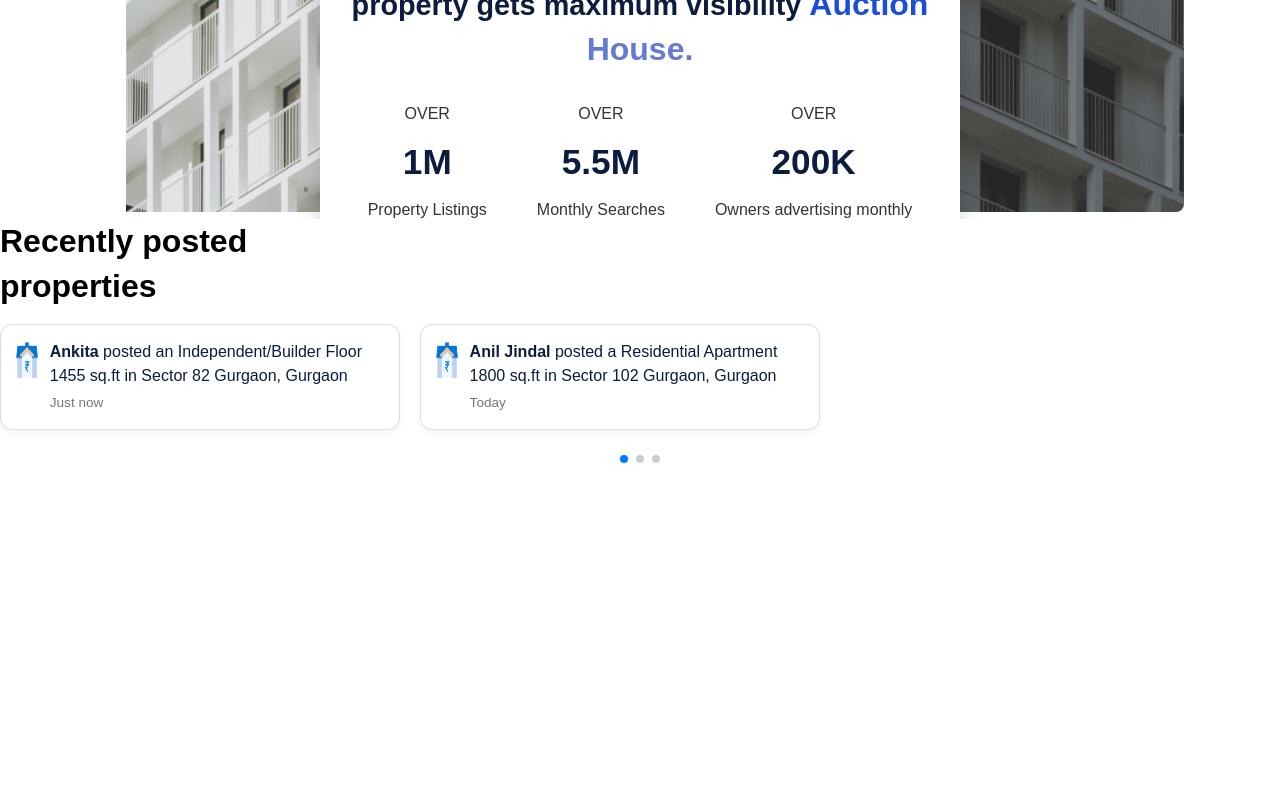
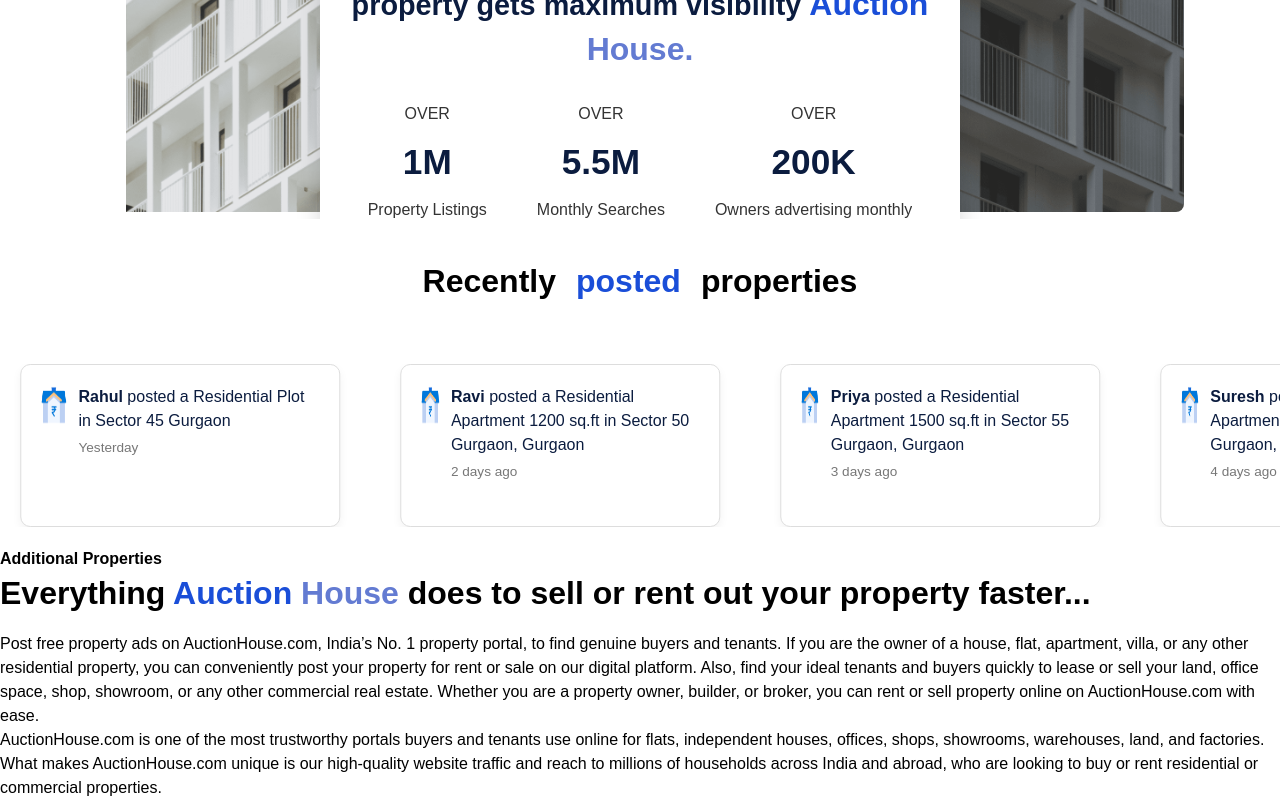
Before and after one commit to Yash990-bit/EstateEdge, a React (Vite) app: page /sell in a window 1280 px wide. Shown: the part 1545-2345 px from the top of the page. Before the commit the page ends 2008 px from the top, so only its background shows below. Built offline with nearby package versions, Linux system fonts and the light colour scheme.

Commit message:
add post scroll

```diff
--- a/src/assets/components/Sell.css
+++ b/src/assets/components/Sell.css
@@ -263,6 +263,21 @@
     color: #333;
   }
 
+  .recently-properties{
+    display: flex;
+    justify-content: center;
+    align-items: center;
+    gap: 20px;
+    padding: 40px 20px;
+    border-radius: 3px;
+    width: 100%;
+    margin: 0;
+  }
+
+  .recently-properties span{
+    color: #1a4ed8;
+  }
+
   .recently-posted-container {
     padding: 40px 20px;
     background-color: #fff;
@@ -280,11 +295,11 @@
     gap: 20px;
     overflow-x: auto;
     padding-bottom: 10px;
-    scrollbar-width: none; /* Firefox */
+    scrollbar-width: none;
   }
 
   .posted-list::-webkit-scrollbar {
-    display: none; /* Chrome, Safari */
+    display: none;
   }
 
   .posted-card {
@@ -340,3 +355,44 @@
   .dot.active {
     background: #007bff;
   }
+
+  .posted-marquee {
+    width: 100%;
+    overflow: hidden;
+    position: relative;
+    padding: 20px 0;
+  }
+
+  .posted-track {
+    display: flex;
+    width: max-content;
+    animation: marquee 40s linear infinite;
+  }
+
+  .posted-card {
+    flex: 0 0 auto;
+    width: 320px;
+    margin-right: 60px;
+    border-radius: 10px;
+    padding: 20px;
+    box-shadow: 0 4px 10px rgba(0, 0, 0, 0.05);
+    text-align: left;
+  }
+
+  @keyframes marquee {
+    0% {
+      transform: translateX(0);
+    }
+    45% {
+      transform: translateX(-50%);
+    }
+    50% {
+      transform: translateX(-50%);
+    }
+    95% {
+      transform: translateX(-100%);
+    }
+    100% {
+      transform: translateX(-100%);
+    }
+  }
--- a/src/assets/components/Sell.jsx
+++ b/src/assets/components/Sell.jsx
@@ -24,8 +24,33 @@
       post: 'posted a Residential Apartment 1800 sq.ft in Sector 102 Gurgaon, Gurgaon',
       time: 'Today',
     },
-    // Add more posts if needed
+    {
+      id: 3,
+      user: 'Rahul',
+      post: 'posted a Residential Plot in Sector 45 Gurgaon',
+      time: 'Yesterday',
+    },
+    {
+      id:4,
+      user:'Ravi',
+      post:'posted a Residential Apartment 1200 sq.ft in Sector 50 Gurgaon, Gurgaon',
+      time:'2 days ago',
+    },
+    {
+      id: 5,
+      user: 'Priya',
+      post: 'posted a Residential Apartment 1500 sq.ft in Sector 55 Gurgaon, Gurgaon',
+      time: '3 days ago',
+    },
+    {
+      id: 6,
+      user: 'Suresh',
+      post: 'posted a Residential Apartment 2000 sq.ft in Sector 78 Gurgaon, Gurgaon',
+      time: '4 days ago',
+    },
   ];
+
+
 
   return (
     <>
@@ -113,9 +138,10 @@
       </div>
 
       <div className="recently">
-        <h2 className="recently-properties">Recently posted<br/> properties</h2>
-        <div className="posted-list">
-        {posts.map(item => (
+      <h2 className="recently-properties">Recently <span>posted</span> properties</h2>
+    <div className="posted-marquee">
+    <div className="posted-track">
+      {posts.map((item) => (
         <div key={item.id} className="posted-card">
           <img src={house} alt="Icon" className="posted-icon" />
           <div className="posted-info">
@@ -124,13 +150,24 @@
           </div>
         </div>
       ))}
+      {posts.map((item) => (
+        <div key={`dup-${item.id}`} className="posted-card">
+          <img src={house} alt="Icon" className="posted-icon" />
+          <div className="posted-info">
+            <strong>{item.user}</strong> {item.post}
+            <p className="posted-time">{item.time}</p>
+          </div>
+        </div>
+      ))}
+    </div>
+  </div>
 </div>
 
-      <div className="dots">
-        <span className="dot active"></span>
-        <span className="dot"></span>
-        <span className="dot"></span>
-      </div>
+    <div className="fast">
+      <h4 className="fast-benefits">Additional Properties</h4>
+      <h2 className="faster">Everything <span className="highlight-auction">Auction</span> <span className="highlight-house">House</span> does to sell or rent out your property faster...</h2>
+      <p className="fast-free"> Post free property ads on AuctionHouse.com, India’s No. 1 property portal, to find genuine buyers and tenants. If you are the owner of a house, flat, apartment, villa, or any other residential property, you can conveniently post your property for rent or sale on our digital platform. Also, find your ideal tenants and buyers quickly to lease or sell your land, office space, shop, showroom, or any other commercial real estate. Whether you are a property owner, builder, or broker, you can rent or sell property online on AuctionHouse.com with ease.</p>
+      <p className="fast-free">AuctionHouse.com is one of the most trustworthy portals buyers and tenants use online for flats, independent houses, offices, shops, showrooms, warehouses, land, and factories. What makes AuctionHouse.com unique is our high-quality website traffic and reach to millions of households across India and abroad, who are looking to buy or rent residential or commercial properties.</p>
     </div>
     </>
   );
```
Lines whose indentation alone changed are shown as unchanged.
